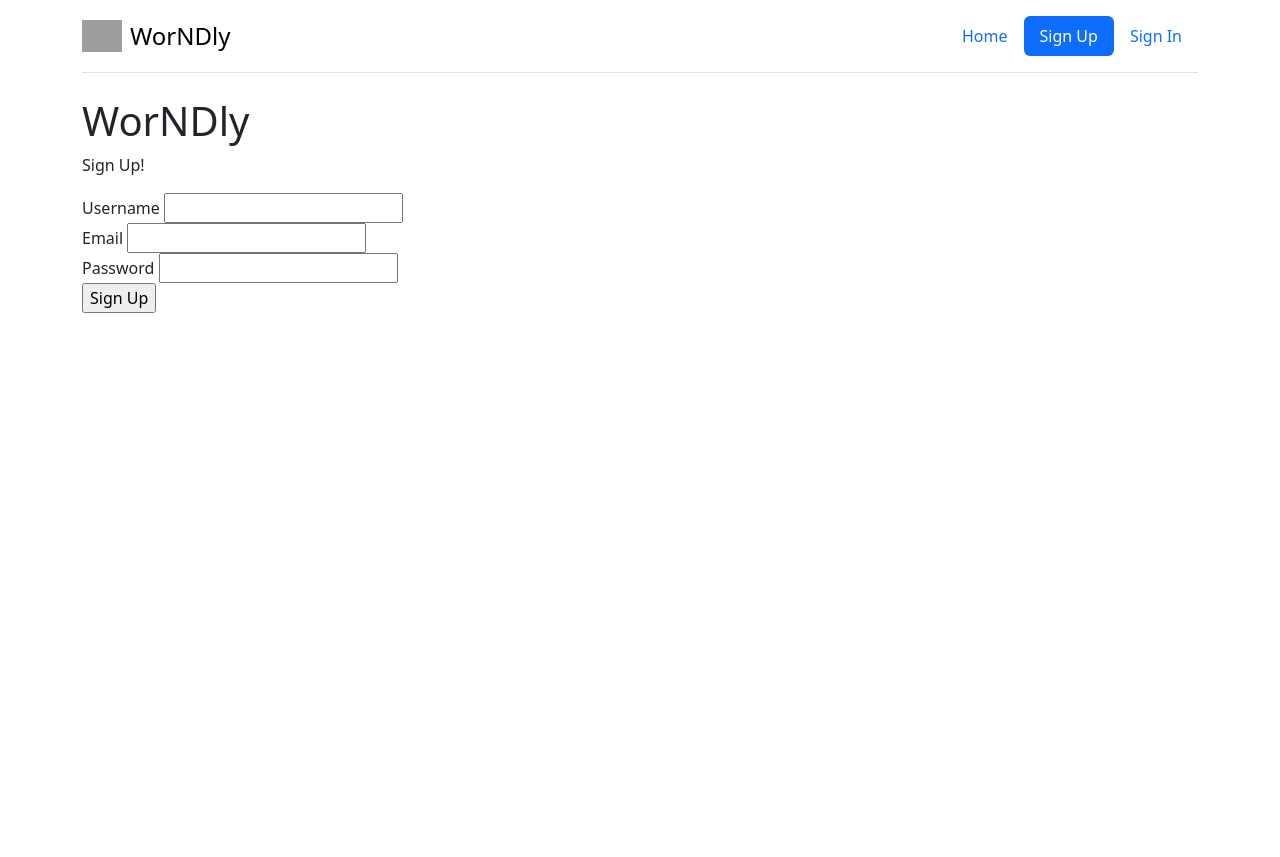
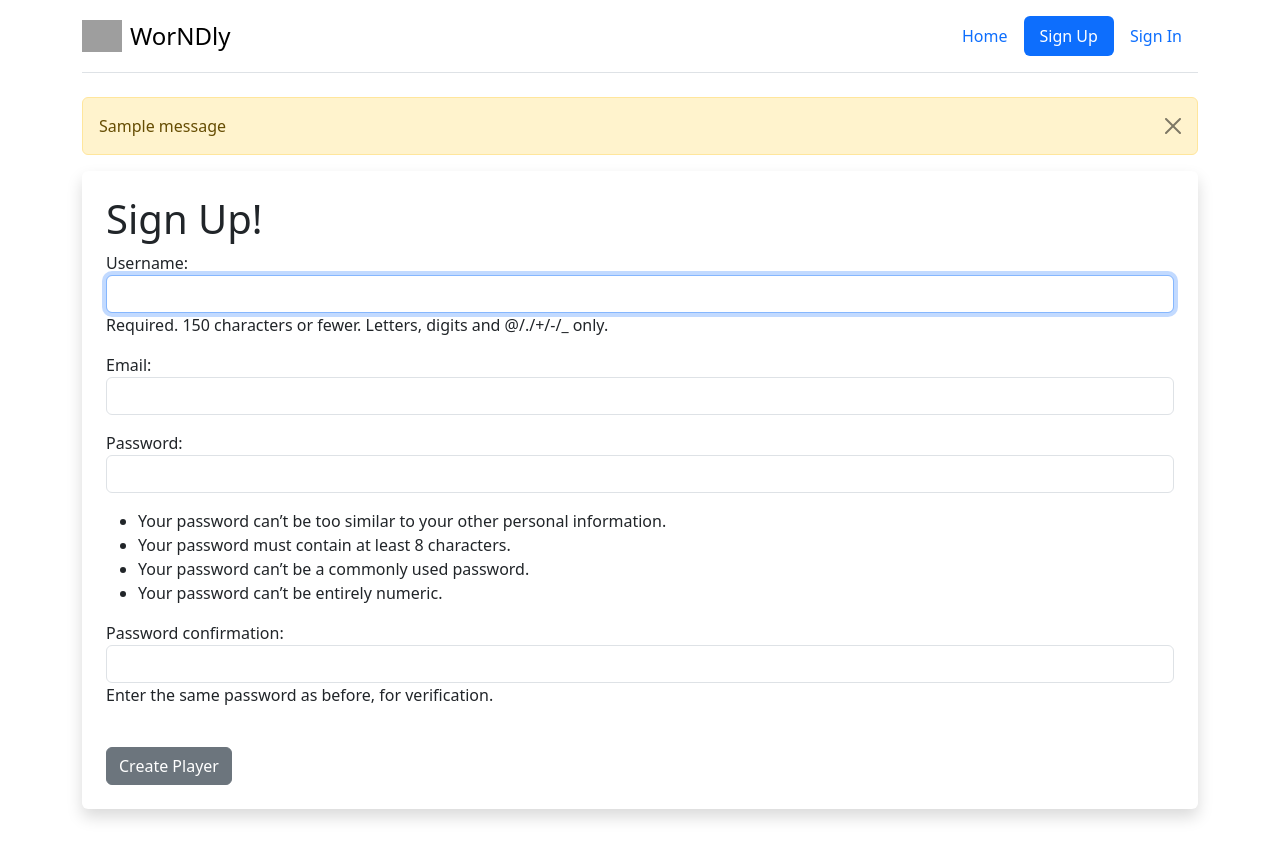
Before and after one commit to NKyhl/WordleND, a Django app: page /signup in a window 1280 px wide. Before the commit the page ends 313 px from the top, so only its background shows below. Run offline with Django 5.2, Linux system fonts and the light colour scheme; tables that the repository leaves empty hold one stand-in row (values such as "Sample post"); one stand-in notice (Sample message) is shown; grey boxes are pictures that could not be loaded.

Commit message:
Finish signup

```diff
--- a/webapp/webapp/urls.py
+++ b/webapp/webapp/urls.py
@@ -20,4 +20,5 @@ from django.urls import path, include
 urlpatterns = [
     path('admin/', admin.site.urls),
     path('', include('wordleND.urls')),
+    path('', include('django.contrib.auth.urls')),
 ]
--- /dev/null
+++ b/webapp/wordleND/forms.py
@@ -0,0 +1,22 @@
+from django.contrib.auth.forms import UserCreationForm
+from django.contrib.auth.models import User
+from django import forms
+
+class SignUpUserForm(UserCreationForm):
+    # Add email field and style it with bootstrap
+    email = forms.EmailField(
+        widget=forms.EmailInput(attrs={'class': 'form-control'})
+    )
+    # name = forms.CharField(max_length=100, required=False)
+
+    class Meta:
+        '''Define form fields'''
+        model = User
+        fields = ('username', 'email', 'password1', 'password2')
+
+    def __init__(self, *args, **kwargs):
+        '''Hack for styling built-in form fields with bootstrap'''
+        super(SignUpUserForm, self).__init__(*args, **kwargs)
+        self.fields['username'].widget.attrs['class'] = 'form-control'
+        self.fields['password1'].widget.attrs['class'] = 'form-control'
+        self.fields['password2'].widget.attrs['class'] = 'form-control'
--- a/webapp/wordleND/templates/base.html
+++ b/webapp/wordleND/templates/base.html
@@ -19,18 +19,32 @@
                 <li class="nav-item">
                     <a href="/" class="nav-link active" aria-current="page">Home</a>
                 </li>
+                {% if user.is_authenticated %}
+                    <li class="nav-item">
+                        <a href="/signout" class="nav-link" aria-current="page">Sign Out</a>
+                    </li>
+                {% else %}
                     <li class="nav-item">
                         <a href="/signup" class="nav-link" aria-current="page">Sign Up</a>
                     </li>
                     <li class="nav-item">
                         <a href="/signin" class="nav-link" aria-current="page">Sign In</a>
                     </li>
+                {% endif %}
                 {% endblock %}
             </ul>
         </header>
     </div>
     <div class="container">
         <div class="content" id="content">
+            {% if messages %}
+                {% for message in messages %}
+                    <div class="alert alert-warning alert-dismissible fade show" role="alert">
+                        {{message}}
+                        <button type="button" class="btn-close" data-bs-dismiss="alert" aria-label="Close"></button>
+                    </div>
+                {% endfor %}
+            {% endif %}
             {% block content %}{% endblock %}
         </div>
     </div>
--- a/webapp/wordleND/templates/play.html
+++ b/webapp/wordleND/templates/play.html
@@ -3,6 +3,11 @@
 {% block title %}Play WorNDly!{% endblock %}
 
 {% block content %}
+{% if user.is_authenticated %}
 <h1>Play WorNDly</h1>
 <p>Play page</p>
+{% else %}
+<h1>Sorry, You Must Be Signed In To Play.</h1>
+<button class="btn btn-primary"><a href="/signin" class="nav-link">Sign In</a></button>
+{% endif %}
 {% endblock %}
--- a/webapp/wordleND/templates/signup.html
+++ b/webapp/wordleND/templates/signup.html
@@ -15,26 +15,21 @@
 {% endblock %}
 
 {% block content %}
-<h1>WorNDly</h1>
-<p>Sign Up!</p>
 
-<form action="{% url 'wordleND:create_user' %}" method="POST">
-    {% csrf_token %}
-    <div class="form-group">
-        <label for="username">Username</label>
-        <input type="text" id="username">
-    </div>
-    <div class="form-group">
-        <label for="email">Email</label>
-        <input type="text" id="email">
-    </div>
-    <div class="form-group">
-        <label for="password">Password</label>
-        <input type="text" id="password">
-    </div>
-    <input type="submit" value="Sign Up">
-    {% if error_message %}.
-        <p><strong>{{ error_message }}</strong></p>
-    {% endif %}
-</form>
+{% if form.errors %}
+<div class="alert alert-warning alert-dismissible fade show" role="alert">
+    There was an error with your form.
+    <button type="button" class="btn-close" data-bs-dismiss="alert" aria-label="Close"></button>
+</div>
+{% endif %}
+
+<div class="shadow p-4 mb-5 bg-body rounded">
+    <h1>Sign Up!</h1>
+    <form action="{% url 'signup' %}" method="POST">
+        {% csrf_token %}
+        {{ form.as_p }}
+        <br>
+        <input type="submit" value="Create Player" class="btn btn-secondary">
+    </form>
+</div>
 {% endblock %}
--- a/webapp/wordleND/urls.py
+++ b/webapp/wordleND/urls.py
@@ -1,8 +1,9 @@
 from django.urls import path
-from .views import home, signup, signin
+from . import views
 
 urlpatterns = [
-	path("", home, name="home"),
-    path("signup", signup, name="signup"),
-    path("signin", signin, name="signin")
+	path("", views.home, name="home"),
+    path("signup", views.signup, name="signup"),
+    path("signin", views.signin, name="signin"),
+    path("play", views.play, name="play")
 ]
--- a/webapp/wordleND/views.py
+++ b/webapp/wordleND/views.py
@@ -1,58 +1,34 @@
 from django.http import HttpResponseRedirect
-from django.shortcuts import render
-from django.urls import reverse
+from django.shortcuts import render, redirect
+from django.contrib.auth import authenticate, login
+from django.contrib import messages
+from django.contrib.auth.forms import UserCreationForm
 from .models import User
+from .forms import SignUpUserForm
 
 # Create your views here.
 def home(request):
-    return render(request, "index.html")
+    return render(request, "index.html", {})
+
+def play(request):
+    return render(request, "play.html", {})
 
 def signup(request):
-    return render(request, "signup.html")
+    if request.method == "POST":
+        form = SignUpUserForm(request.POST)
+        if form.is_valid():
+            form.save()
+            username = form.cleaned_data['username']
+            password = form.cleaned_data['password1']
+            user = authenticate(username=username, password=password)
+            login(request, user)
+            messages.success(request, ("Account Created!"))
+            print(f'LOG - user {username} created!')
+            return redirect('play')
+    else:
+        form = SignUpUserForm()
+
+    return render(request, "signup.html", {'form': form})
 
 def signin(request):
-    return render(request, "signin.html")
-
-def create_user(request):
-    username = request.POST['username']
-    email = request.POST['email']
-    password = request.POST['password']
-
-    # Validate input
-    if not username:
-        return render(request, 'wordleND/signup.html', {
-            'error_message': "You didn't enter a username",
-        })
-    if not email or '@' not in email:
-        return render(request, 'wordleND/signup.html', {
-            'error_message': "You didn't enter a valid email",
-        })
-    if not password:
-        return render(request, 'wordleND/signup.html', {
-            'error_message': "You didn't enter a password",
-        })
-
-    # Check to see if a user already exists with this username
-    username_taken = False # TODO
-
-    if username_taken:
-        return render(request, 'wordleND/signup.html', {
-            'error_message': "Sorry, this username is taken",
-        })
-
-    # Check to see if a user already exists with this email
-    email_taken = False # TODO
-
-    if email_taken:
-        return render(request, 'wordleND/signup.html', {
-            'error_message': "An account already exists with this email",
-        })
-
-    # Create user
-    user = User.objects.create_user(
-        username=username,
-        email=email,
-        password=password
-    )
-
-    return HttpResponseRedirect(reverse('wordleND:play.html'))
+    return render(request, "signin.html", {})
```
Also changed, not shown: webapp/db.sqlite3. Lines whose indentation alone changed are shown as unchanged.
